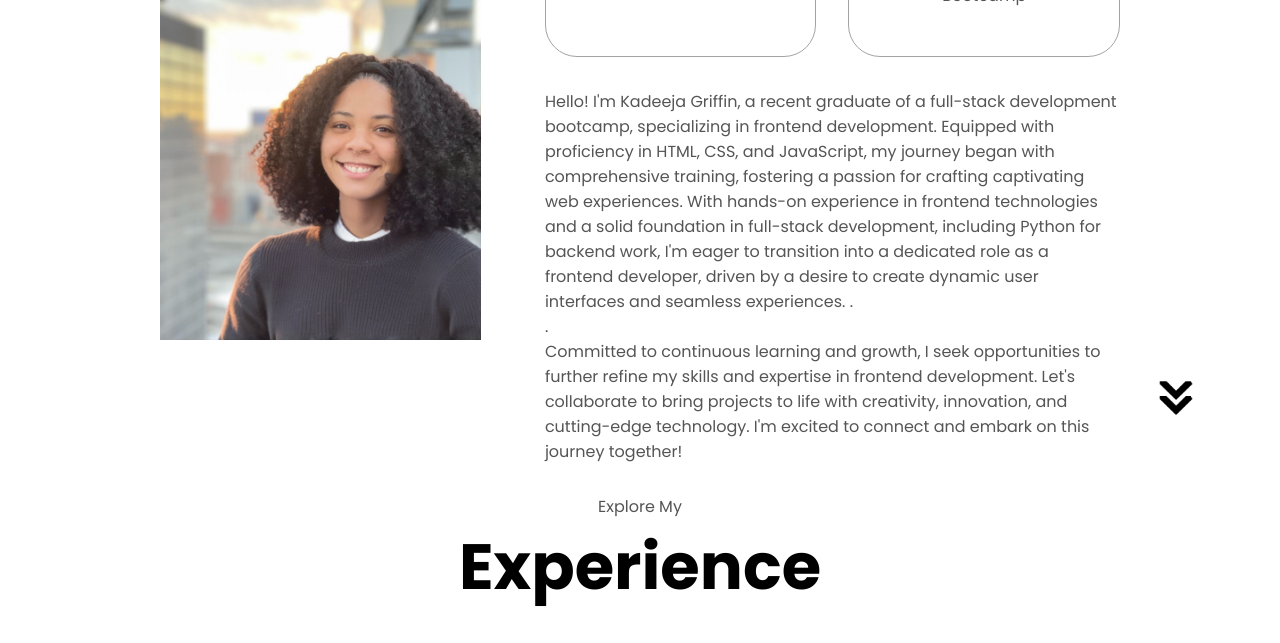
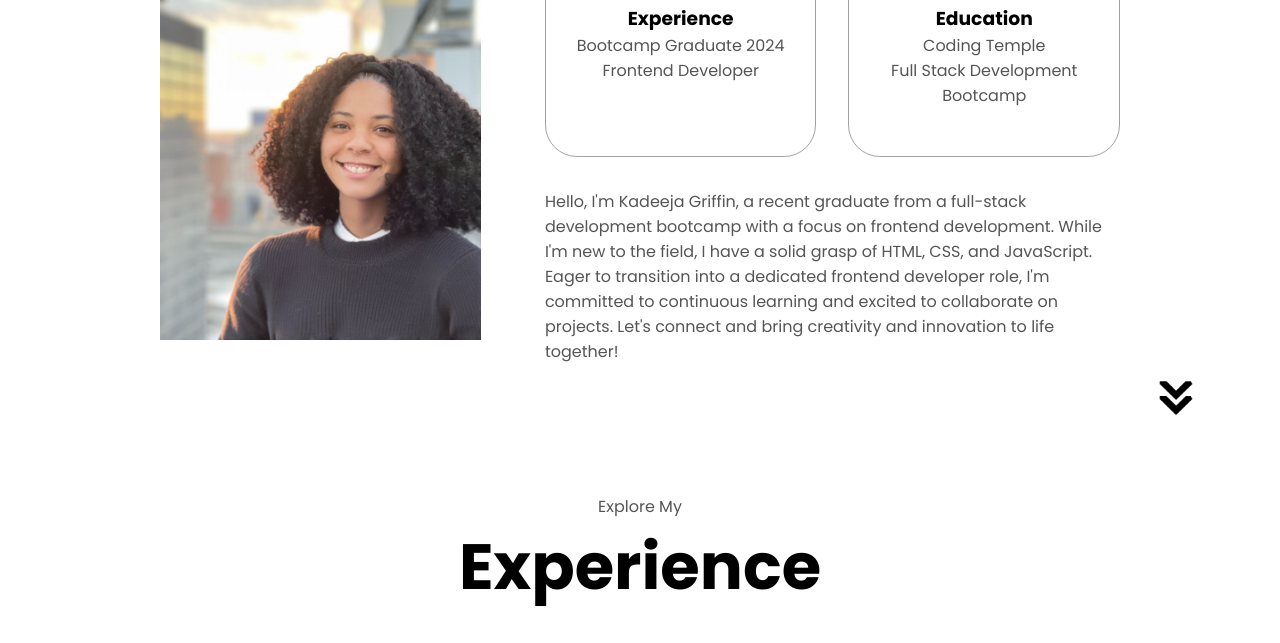
Before and after one commit to kadeejagriffin/portfolio-2024-html-css-js, a plain HTML site: page index.html in a window 1280 px wide. Shown: the part 1202-1845 px from the top of the page. Drawn offline with Linux system fonts and the light colour scheme.

Commit message:
updated about me

```diff
--- a/index.html
+++ b/index.html
@@ -85,9 +85,7 @@
                     </div>
                 </div>
                 <div class="text-container">
-                    <p>Hello! I'm Kadeeja Griffin, a recent graduate of a full-stack development bootcamp, specializing in frontend development. Equipped with proficiency in HTML, CSS, and JavaScript, my journey began with comprehensive training, fostering a passion for crafting captivating web experiences. With hands-on experience in frontend technologies and a solid foundation in full-stack development, including Python for backend work, I'm eager to transition into a dedicated role as a frontend developer, driven by a desire to create dynamic user interfaces and seamless experiences. .<br />.<br />
-
-                    Committed to continuous learning and growth, I seek opportunities to further refine my skills and expertise in frontend development. Let's collaborate to bring projects to life with creativity, innovation, and cutting-edge technology. I'm excited to connect and embark on this journey together!</p>
+                    <p>Hello, I'm Kadeeja Griffin, a recent graduate from a full-stack development bootcamp with a focus on frontend development. While I'm new to the field, I have a solid grasp of HTML, CSS, and JavaScript. Eager to transition into a dedicated frontend developer role, I'm committed to continuous learning and excited to collaborate on projects. Let's connect and bring creativity and innovation to life together!</p>
                 </div>
             </div>
         </div>
```
